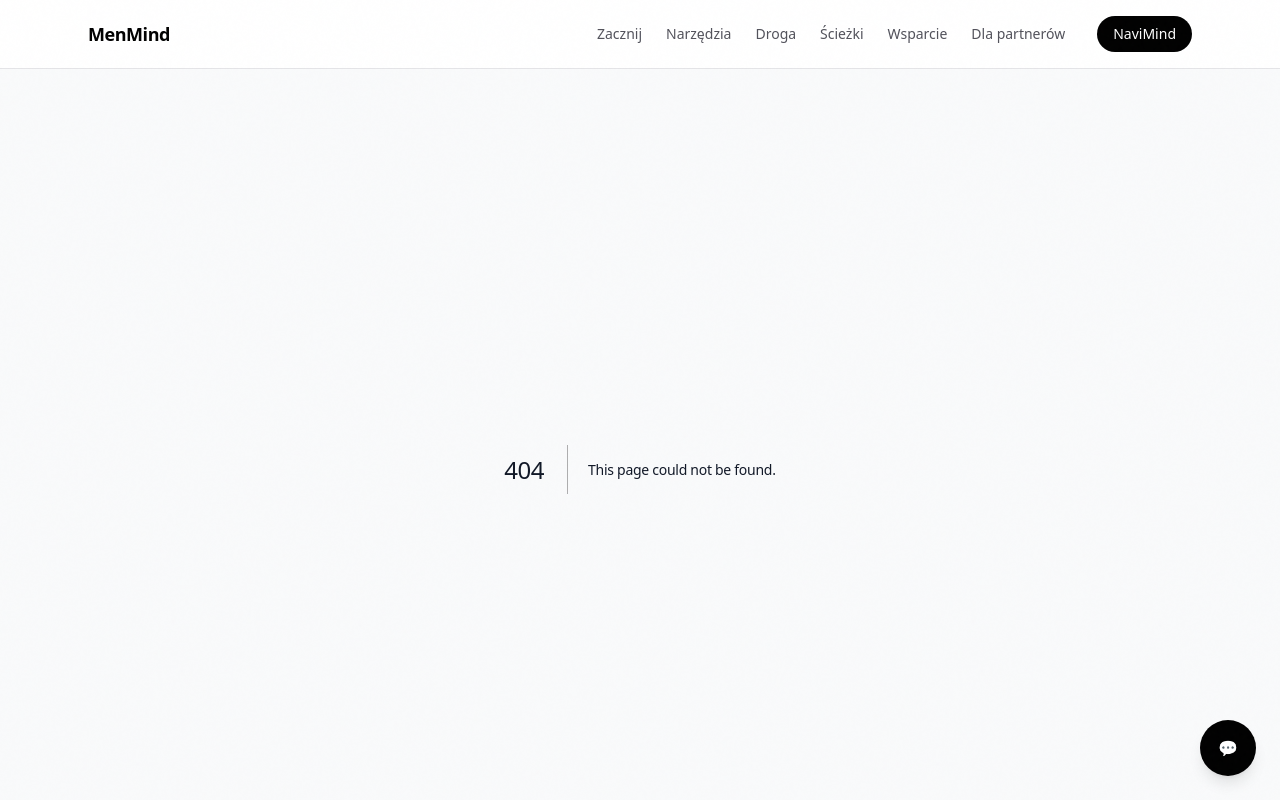
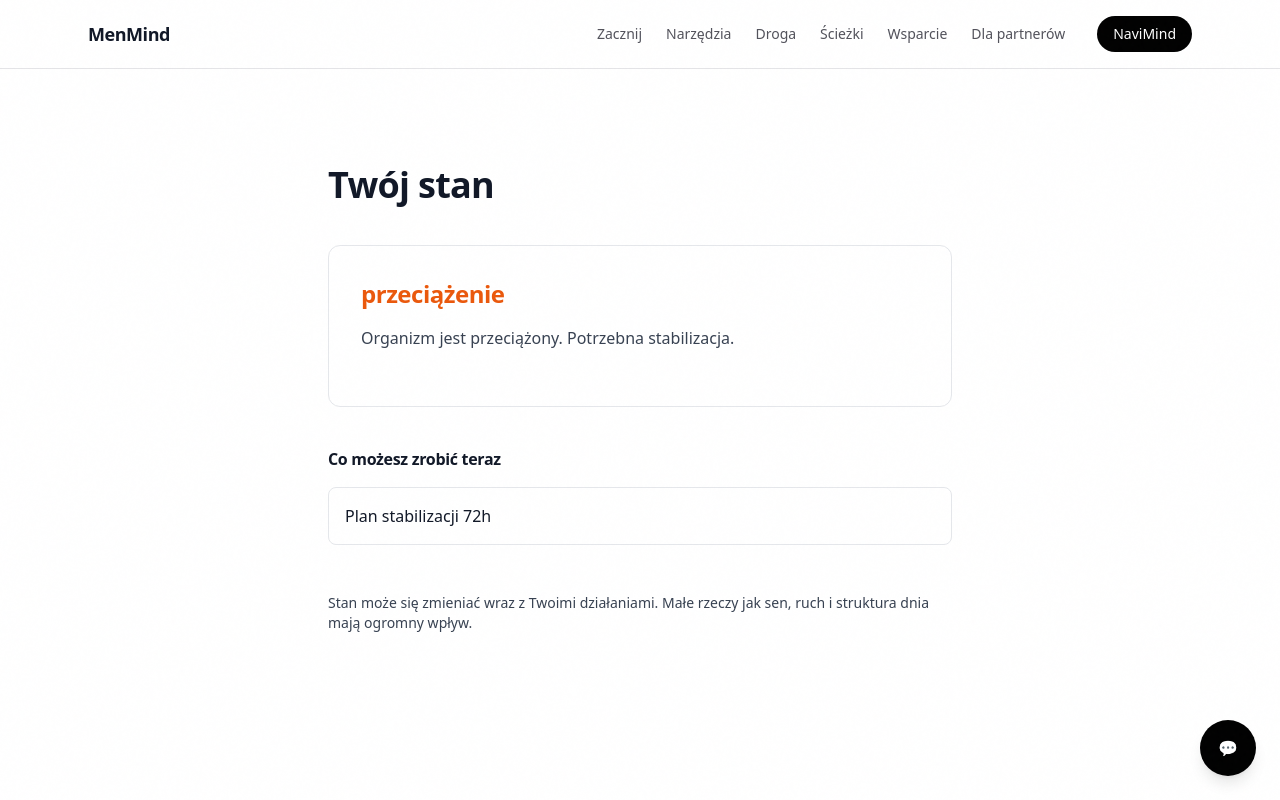
Before and after one commit to wisnialeszno89/menmind-web, a Next.js app: page /stan in a window 1280 px wide. Before the commit this address had no page. Shown: the top 800 px of the page. Built offline with nearby package versions, Linux system fonts and the light colour scheme.

Commit message:
menmind core UX update
- added situation, stress and burnout tests
- introduced stateScale system for mental state levels
- added /stan dashboard page
- added QuickScan component to homepage
- refactored homepage structure
- improved test result screens with actions and scale legend

```diff
--- a/src/app/narzedzia/test-stresu/page.tsx
+++ b/src/app/narzedzia/test-stresu/page.tsx
@@ -77,7 +77,12 @@ Znajdź wsparcie
 </Link>
 
 </div>
-
+<Link
+href="/stan"
+className="block bg-black text-white px-6 py-3 rounded-lg text-center mt-6"
+>
+Zobacz swój ogólny stan
+</Link>
 </div>
 
 </main>
--- a/src/app/narzedzia/test-sytuacji/page.tsx
+++ b/src/app/narzedzia/test-sytuacji/page.tsx
@@ -28,15 +28,18 @@ if(step >= questions.length){
 
 let state="stabilnie"
 let description="Twoja sytuacja wygląda na względnie stabilną."
+let color="text-green-600"
 
 if(score>=2){
 state="przeciążenie"
 description="W Twoim życiu pojawia się przeciążenie."
+color="text-orange-600"
 }
 
 if(score>=4){
 state="możliwy kryzys"
 description="Możliwe że przechodzisz trudniejszy moment."
+color="text-red-600"
 }
 
 return(
@@ -45,7 +48,7 @@ return(
 
 <div className="max-w-xl mx-auto px-6 py-24">
 
-<h1 className="text-3xl font-semibold mb-6">
+<h1 className={`text-3xl font-semibold mb-6 ${color}`}>
 Twój stan: {state}
 </h1>
 
@@ -54,31 +57,54 @@ Twój stan: {state}
 </p>
 
 <h2 className="text-lg font-semibold mb-4">
-Co możesz zrobić
+Co możesz zrobić teraz
 </h2>
 
 <div className="space-y-4">
 
 <Link
 href="/narzedzia/reset"
-className="block border p-4 rounded-lg"
+className="block border p-4 rounded-lg hover:shadow"
 >
 Zrób szybki reset
 </Link>
 
 <Link
 href="/sciezki"
-className="block border p-4 rounded-lg"
+className="block border p-4 rounded-lg hover:shadow"
 >
 Zobacz ścieżki działania
 </Link>
 
 <Link
 href="/propozycje"
-className="block bg-black text-white px-6 py-3 rounded-lg text-center"
+className="block border p-4 rounded-lg hover:shadow"
 >
 Znajdź wsparcie
 </Link>
+
+</div>
+
+<Link
+href="/stan"
+className="block bg-black text-white px-6 py-3 rounded-lg text-center mt-8"
+>
+Zobacz swój ogólny stan
+</Link>
+
+<div className="mt-10 border rounded-lg p-4 text-sm text-gray-600">
+
+<p className="font-semibold mb-2">
+Skala MenMind
+</p>
+
+<ul className="space-y-1">
+<li className="text-green-600">0 – stabilnie</li>
+<li className="text-yellow-600">1 – napięcie</li>
+<li className="text-orange-600">2 – przeciążenie</li>
+<li className="text-red-600">3 – kryzys</li>
+<li className="text-red-700">4 – alarm</li>
+</ul>
 
 </div>
 
@@ -104,19 +130,23 @@ return(
 
 <button
 onClick={()=>answer(true)}
-className="block w-full border p-4 rounded-lg"
+className="block w-full border p-4 rounded-lg hover:shadow"
 >
 Tak
 </button>
 
 <button
 onClick={()=>answer(false)}
-className="block w-full border p-4 rounded-lg"
+className="block w-full border p-4 rounded-lg hover:shadow"
 >
 Nie
 </button>
 
 </div>
+
+<p className="text-sm text-gray-500 mt-8">
+Pytanie {step+1} z {questions.length}
+</p>
 
 </div>
 
--- a/src/app/narzedzia/test-wypalenia/page.tsx
+++ b/src/app/narzedzia/test-wypalenia/page.tsx
@@ -58,6 +58,13 @@ className="block border p-4 rounded-lg hover:shadow"
 
 </div>
 
+<Link
+href="/stan"
+className="block bg-black text-white px-6 py-3 rounded-lg text-center mt-6"
+>
+Zobacz swój ogólny stan
+</Link>
+
 <div className="mt-10 border rounded-lg p-4 text-sm text-gray-600">
 
 <p className="font-semibold mb-2">
--- a/src/app/page.tsx
+++ b/src/app/page.tsx
@@ -1,6 +1,7 @@
 import Link from "next/link"
 import TrustSection from "@/components/TrustSection"
 import WorldPreview from "@/components/WorldPreview"
+import QuickScan from "@/components/QuickScan"
 
 export default function HomePage() {
 
@@ -9,6 +10,8 @@ return (
 <main className="bg-white min-h-screen">
 
 <div className="max-w-6xl mx-auto px-6 py-24">
+
+{/* HERO */}
 
 <h1 className="text-5xl font-semibold text-black mb-6">
 MenMind
@@ -19,9 +22,22 @@ Platforma wsparcia dla mężczyzn w trudnych momentach życia
 oraz w rozwoju osobistym.
 </p>
 
-<div className="grid md:grid-cols-2 gap-8">
+{/* QUICK SCAN */}
 
-<Link href="/kryzys" className="border rounded-xl p-10 hover:shadow">
+<QuickScan/>
+
+{/* ALTERNATYWA – WYBÓR ŚWIATA */}
+
+<h2 className="text-3xl font-semibold text-black mb-8">
+Od czego chcesz zacząć?
+</h2>
+
+<div className="grid md:grid-cols-2 gap-8 mb-20">
+
+<Link
+href="/kryzys"
+className="border rounded-xl p-10 hover:shadow transition"
+>
 
 <h2 className="text-2xl font-semibold text-black mb-2">
 Kryzys
@@ -34,7 +50,10 @@ w którym wszystko się sypie.
 
 </Link>
 
-<Link href="/odbudowa" className="border rounded-xl p-10 hover:shadow">
+<Link
+href="/odbudowa"
+className="border rounded-xl p-10 hover:shadow transition"
+>
 
 <h2 className="text-2xl font-semibold text-black mb-2">
 Odbudowa
@@ -46,7 +65,10 @@ Powrót do równowagi, energii i stabilności.
 
 </Link>
 
-<Link href="/wzrost" className="border rounded-xl p-10 hover:shadow">
+<Link
+href="/wzrost"
+className="border rounded-xl p-10 hover:shadow transition"
+>
 
 <h2 className="text-2xl font-semibold text-black mb-2">
 Wzrost
@@ -58,7 +80,10 @@ Budowanie siły, kierunku i mentalności.
 
 </Link>
 
-<Link href="/ojcostwo" className="border rounded-xl p-10 hover:shadow">
+<Link
+href="/ojcostwo"
+className="border rounded-xl p-10 hover:shadow transition"
+>
 
 <h2 className="text-2xl font-semibold text-black mb-2">
 Ojcostwo
@@ -72,8 +97,13 @@ Relacja z dzieckiem i rola ojca.
 
 </div>
 
+{/* TRUST */}
+
 <TrustSection/>
-<WorldPreview />
+
+{/* ŚWIATY – PODGLĄD */}
+
+<WorldPreview/>
 
 </div>
 
--- /dev/null
+++ b/src/app/stan/page.tsx
@@ -0,0 +1,73 @@
+"use client"
+
+import Link from "next/link"
+import { stateScale } from "@/lib/stateScale"
+
+export default function StatePage(){
+
+// przykładowy wynik (później podłączymy localStorage)
+
+const level = 2
+
+const state = stateScale[level]
+
+return(
+
+<main className="bg-white min-h-screen">
+
+<div className="max-w-2xl mx-auto px-6 py-24">
+
+<h1 className="text-4xl font-semibold mb-10">
+Twój stan
+</h1>
+
+<div className="border rounded-xl p-8">
+
+<h2 className={`text-2xl font-semibold mb-4 ${state.color}`}>
+{state.label}
+</h2>
+
+<p className="text-gray-700 mb-6">
+{state.meaning}
+</p>
+
+</div>
+
+<div className="mt-10">
+
+<h3 className="font-semibold mb-4">
+Co możesz zrobić teraz
+</h3>
+
+<div className="space-y-3">
+
+{state.actions.map((a)=>(
+<Link
+key={a.href}
+href={a.href}
+className="block border p-4 rounded-lg hover:shadow"
+>
+{a.label}
+</Link>
+))}
+
+</div>
+
+</div>
+
+<div className="mt-12 text-sm text-gray-600">
+
+<p>
+Stan może się zmieniać wraz z Twoimi działaniami.
+Małe rzeczy jak sen, ruch i struktura dnia mają ogromny wpływ.
+</p>
+
+</div>
+
+</div>
+
+</main>
+
+)
+
+}
--- /dev/null
+++ b/src/components/QuickScan.tsx
@@ -0,0 +1,40 @@
+"use client"
+
+import { useRouter } from "next/navigation"
+
+export default function QuickScan(){
+
+const router = useRouter()
+
+function start(){
+
+router.push("/narzedzia/test-sytuacji")
+
+}
+
+return(
+
+<section className="border rounded-xl p-10 mb-16">
+
+<h2 className="text-2xl font-semibold mb-4">
+Skan stanu (60 sekund)
+</h2>
+
+<p className="text-gray-600 mb-6">
+Jeśli nie wiesz od czego zacząć,
+zrób szybki test który pokaże
+Twój aktualny stan.
+</p>
+
+<button
+onClick={start}
+className="bg-black text-white px-6 py-3 rounded-lg"
+>
+Rozpocznij skan
+</button>
+
+</section>
+
+)
+
+}
```
